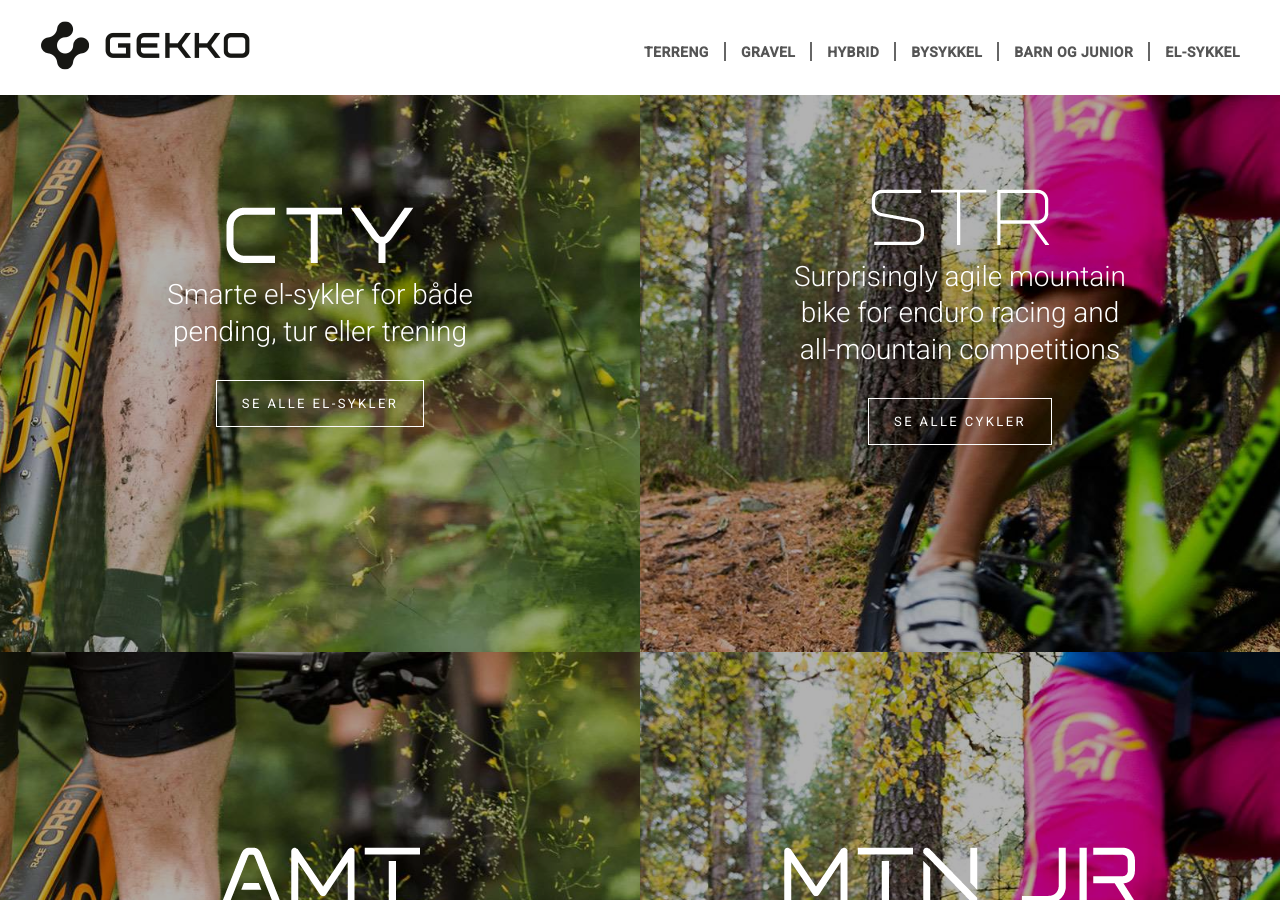
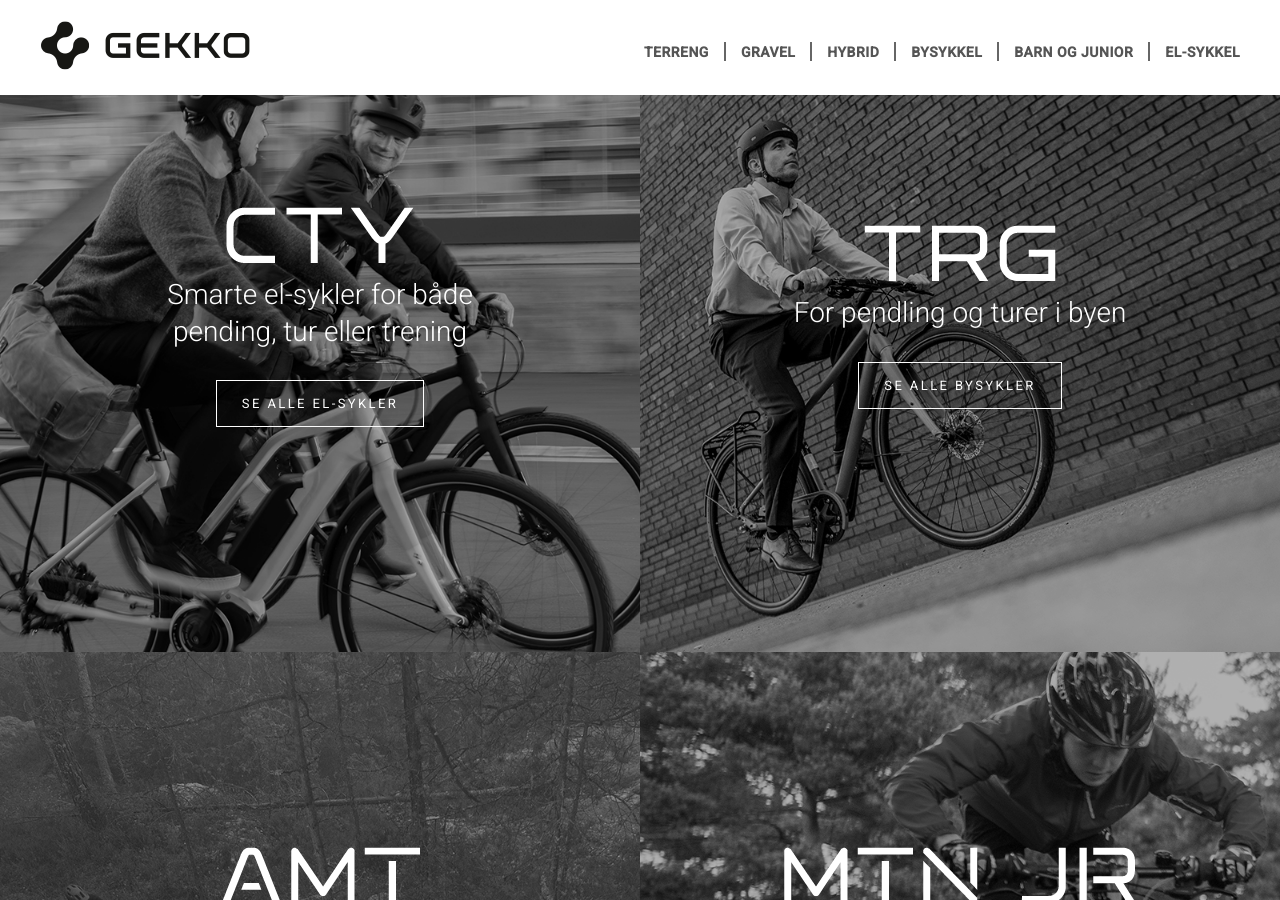
Before and after one commit to gekkobikes/gekkobikes.github.io, a Jekyll site: the page built from index.md, in a window 1280 px wide and 900 px high, scrolled down 723 px. Built offline with Jekyll 4.4.1, drawn with Linux system fonts in a browser that asks for light colours; grey boxes are pictures that could not be loaded.

Commit message:
Update index.md

```diff
--- a/index.md
+++ b/index.md
@@ -28,42 +28,42 @@ halfwidth:
 -   name: GRV
     logoFileName: GK_CategoryLogo_GRV_White_RGB_72dpi.png
     intro: Sykler som passer perfekt til både asfalt og grusvei
-    imageFileName: gekko-gravel-tostykkbakfra.png
+    imageFileName: 50-gekko-gravel.png
     linkText: Se alle gravelsykler
     linkUrl: https://www.sport1.no/varemerker/gekko/?a=ead1503f-f631-42d1-b85e-ef40f76284c4
 
 -   name: STR
     logoFileName: GK_CategoryLogo_STR_White_RGB_72dpi.png
     intro: Allsidige sykler som fungerer til alle typer underlag
-    imageFileName: gekko-hybrid-siljeogmork.png
+    imageFileName: 50-gekko-hybrid-siljemork.png
     linkText: Se alle hybridsykler
     linkUrl: https://www.sport1.no/varemerker/gekko/?a=9c344a38-3e0a-4b2b-88de-a5b4b04447ed
 
 -   name: CTY
     logoFileName: GK_CategoryLogo_CTY_White_RGB_72dpi.png
     intro: Smarte el-sykler for både pending, tur eller trening
-    imageFileName: 1600x800_xeed_closeup_terreng.jpg
+    imageFileName: 50-gekko-elsykler.png
     linkText: Se alle el-sykler
     linkUrl: https://www.sport1.no/varemerker/gekko/?a=599fc3f6-83c7-49d3-a6ce-afe66720b86f
 
--   name: STR
-    logoFileName: GK_CategoryLogo_STR_White_RGB_72dpi.png
-    intro: Surprisingly agile mountain bike for enduro racing and all-mountain competitions
-    imageFileName: 1600x800_norrona_sykling_terreng_fjoro_detalj_sommer.jpg
-    linkText: Se alle cykler
-    linkUrl: http://gekkobikes.no/
+-   name: TRG
+    logoFileName: GK_CategoryLogo_TRG_White_RGB_72dpi.png
+    intro: For pendling og turer i byen
+    imageFileName: 50-gekko-bysykkel-mork.png
+    linkText: Se alle bysykler
+    linkUrl: https://www.sport1.no/varemerker/gekko/?a=7b221a9f-029c-4293-a7d4-de5e54260026
 
 -   name: AMT
     logoFileName: GK_CategoryLogo_AMT_White_RGB_72dpi.png
     intro: Lettsyklet terrengsykler tilpasset norske forhold
-    imageFileName: 1600x800_xeed_closeup_terreng.jpg
+    imageFileName: 50-gekko-atm-trepaasti.png
     linkText: Se alle terrengsykler
     linkUrl: https://www.sport1.no/varemerker/gekko/?a=c89ca348-1eb5-4a46-a253-731fe22b8465
 
 -   name: MTN JR
     logoFileName: GK_CategoryLogo_MTN-JR_White_RGB_72dpi.png
     intro: Lette, raske og tøffe sykler til barn og junior
-    imageFileName: 1600x800_norrona_sykling_terreng_fjoro_detalj_sommer.jpg
+    imageFileName: 50-gekko-junior.png
     linkText: Se alle barn- og juniorsykler
     linkUrl: https://www.sport1.no/varemerker/gekko/?a=be2d9e7c-0475-49d0-ae74-81483889f816
 
```
